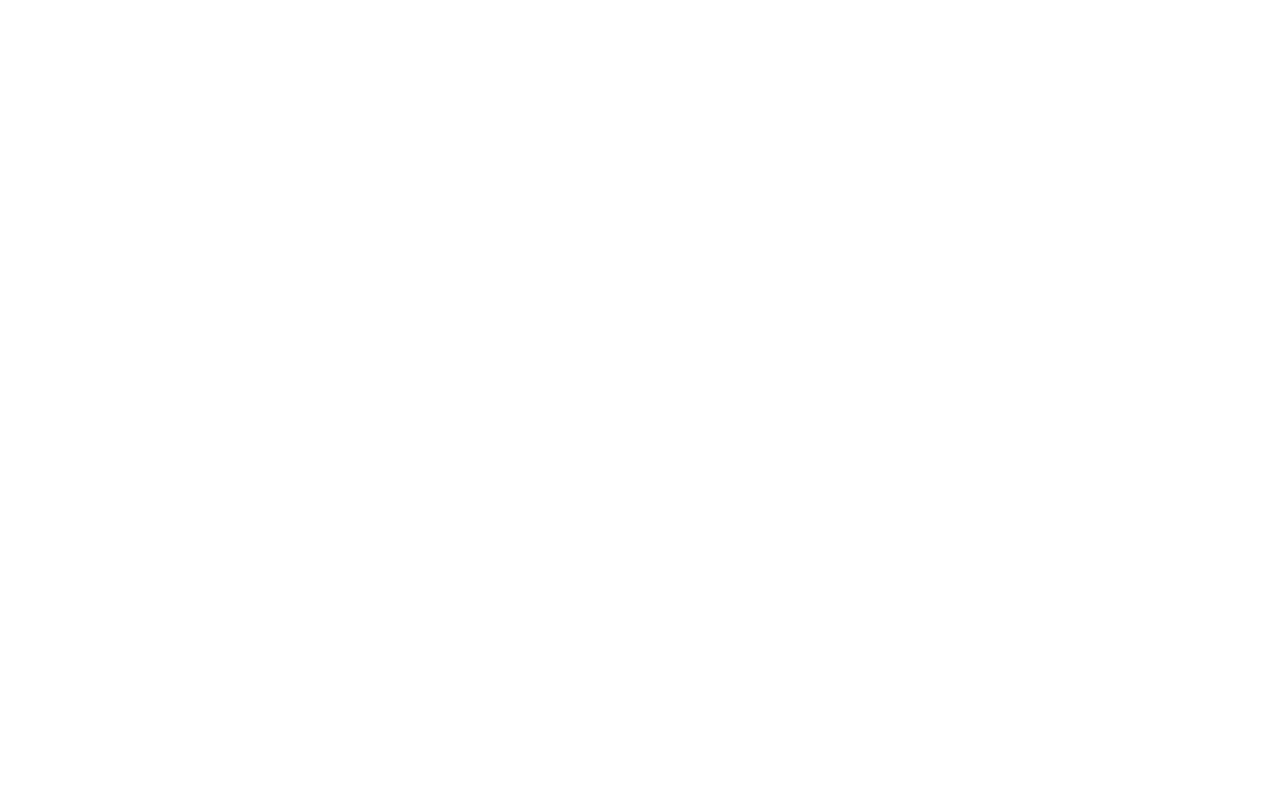
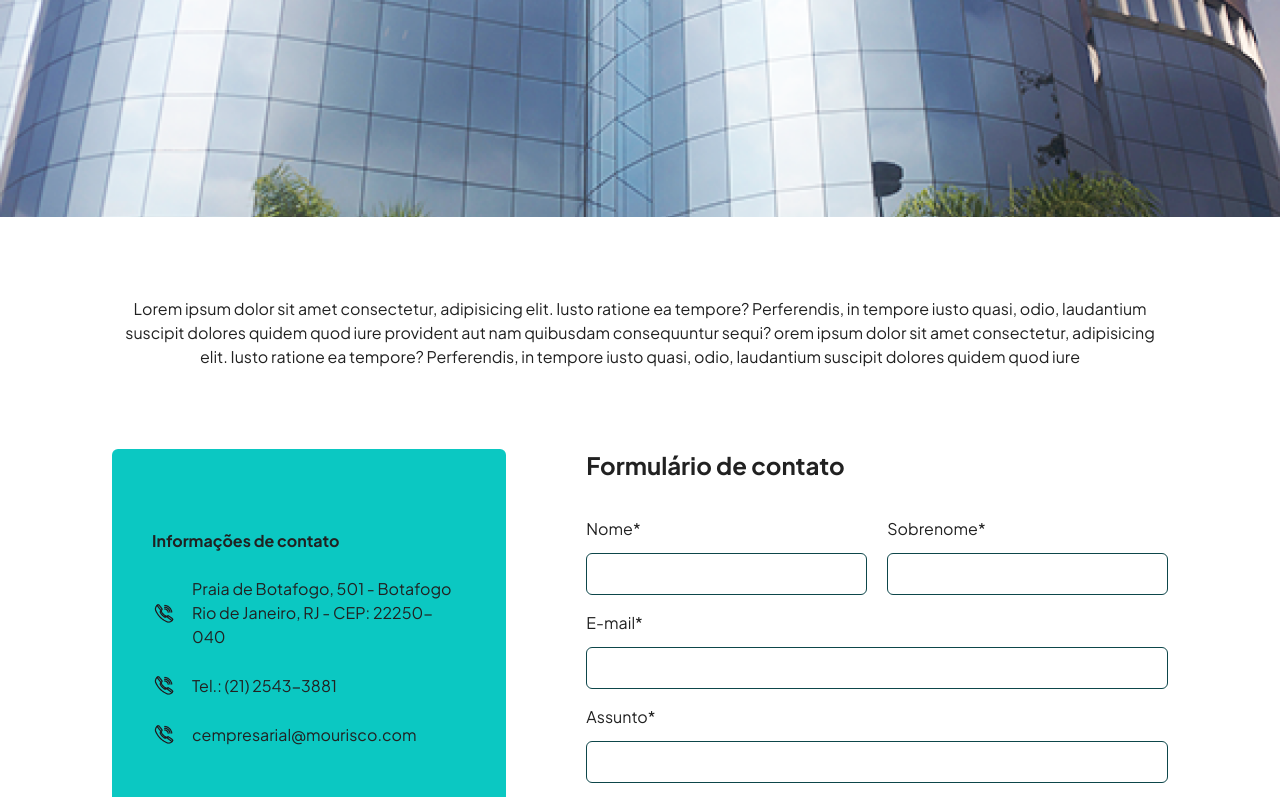
Before and after one commit to LuscaCid/CEM-Website, a React (Vite) app: page /contact in a window 1280 px wide. Before the commit this address had no page. Shown: the part 500-1297 px from the top of the page. Before the commit the page ends 800 px from the top, so only its background shows below. Built offline with nearby package versions, Linux system fonts and the light colour scheme.

Commit message:
feat: formulario e pagina de contato adicionados

```diff
--- a/package.json
+++ b/package.json
@@ -4,7 +4,7 @@
   "version": "0.0.0",
   "type": "module",
   "scripts": {
-    "server" : "json-server server.json -p 8080",
+    "server": "json-server server.json -p 8080",
     "dev": "vite",
     "build": "tsc -b && vite build",
     "lint": "eslint .",
--- /dev/null
+++ b/src/Pages/Contact.tsx
@@ -0,0 +1,117 @@
+import { TopPageIndicator } from "../components/TopPageIndicator";
+import Fachada from "../assets/Fachada.png"
+import { Section } from "../components/Sections";
+import Phone from "../assets/Icons/Phone icon.png"
+import Address from "../assets/Icons/Address Icon.png"
+import Email from "../assets/Icons/Email Icon.png"
+import { FormProvider, useForm, useFormContext } from "react-hook-form";
+import { z } from "zod";
+import { zodResolver } from "@hookform/resolvers/zod";
+import { useMutation } from "@tanstack/react-query";
+import { api } from "../services/api";
+import { Button } from "../ui/Button";
+const formSchema = z.object({
+  name : z.string().min(3, { message : "Nome curto demais"}),
+  surname : z.string().min(3, { message : "Sobrenome curto demais"}),
+  email : z.string().email(),
+  subject : z.string().min(3),
+  message : z.string().min(10, { message : "Mensagem curta demais"}),
+});
+type FormSchema = z.infer<typeof formSchema>
+type InputKey = keyof FormSchema
+export function Contact (){
+  const methods = useForm<FormSchema>({
+    resolver : zodResolver(formSchema)
+  });
+  const { mutateAsync : sendMessageAsync } = useMutation({
+    mutationFn : async (data : FormSchema) => {
+      const response = await api.post("send_message", data );
+      return response.data;
+    },
+    mutationKey : ["send-contact"]
+  });
+  const handleSubmitForm = async (data : FormSchema) => {
+
+    try {
+      await sendMessageAsync(data);
+    }catch (error : unknown) {
+    }
+  }
+  return (
+    <main className="w-full">
+      <TopPageIndicator page="Contact"/>
+      <img src={Fachada} className="w-full mt-8 object-cover aspect-video max-h-[500px]" alt="" />
+      <Section  description="Lorem ipsum dolor sit amet consectetur, adipisicing elit. Iusto ratione ea tempore? Perferendis, in tempore iusto quasi, odio, laudantium suscipit dolores quidem quod iure provident aut nam quibusdam consequuntur sequi? orem ipsum dolor sit amet consectetur, adipisicing elit. Iusto ratione ea tempore? Perferendis, in tempore iusto quasi, odio, laudantium suscipit dolores quidem quod iure"   >
+        <main className="w-full flex justify-between mt-20 gap-20">
+          <aside className="bg-main py-20 px-10 h-full w-2/5 rounded-md">
+            <ul className="flex flex-col gap-6">
+              <legend className="font-bold">
+                Informações de contato
+              </legend>
+              <li className="flex gap-4 items-center"><img src={Phone} alt="" /> Praia de Botafogo, 501 - Botafogo Rio de Janeiro, RJ - CEP:  22250-040 </li>
+              <li className="flex gap-4 items-center"><img src={Phone} alt="" /> Tel.: (21) 2543-3881</li>
+              <li className="flex gap-4 items-center"><img src={Phone} alt="" /> cempresarial@mourisco.com</li>
+            </ul>
+          </aside>
+          <FormProvider {...methods}>
+            <form
+              className="flex flex-col w-[60%] gap-4 "
+              onSubmit={methods.handleSubmit(handleSubmitForm)}>
+              <legend className="text-2xl font-bold mb-5">Formulário de contato</legend>
+              <header className="flex items-center gap-5">
+                <CustomFieldSet<InputKey>
+                  label="Nome"
+                  name="name"
+                  type="text"
+                />
+                <CustomFieldSet<InputKey>
+                  label="Sobrenome"
+                  name="surname"
+                  type="text"
+                />
+              </header>
+              <CustomFieldSet<InputKey>
+                label="E-mail"
+                name="email"
+                type="email"
+              />
+              <CustomFieldSet<InputKey>
+                label="Assunto"
+                name="subject"
+                type="text"
+              />
+              <textarea {...methods.register("message")} className="border border-secondary rounded-md resize-none h-40 w-full p-4" placeholder="Digite sua mensagem..."></textarea>
+              <Button type="submit" title="Enviar" description="Submeter mensagem" />
+            </form>
+          </FormProvider>
+        </main>
+      </Section>
+      <iframe
+      className="w-full"
+      src="https://www.google.com/maps/embed?pb=!1m18!1m12!1m3!1d3673.9928662272396!2d-43.18326282581381!3d-22.95048983943219!2m3!1f0!2f0!3f0!3m2!1i1024!2i768!4f13.1!3m3!1m2!1s0x997ff0e299ea4b%3A0x24628b9194358b87!2sCentro%20Empresarial%20Mourisco!5e0!3m2!1spt-BR!2sbr!4v1727574147438!5m2!1spt-BR!2sbr" width="800" height="600"
+      loading="lazy">
+
+      </iframe>
+    </main>
+  );
+}
+
+interface CustomFieldsetProps <T extends string>{
+  label : string;
+  name : T;
+  type : "text" | "email" | "password"
+}
+function CustomFieldSet <T extends string>({label, name, type} : CustomFieldsetProps<T>) {
+  const methods = useFormContext();
+  return (
+    <fieldset className="flex flex-col gap-3 w-full">
+      <label htmlFor={name}>{label}*</label>
+      <input
+        type={type}
+        id={name}
+        required {...methods.register(name)}
+        className="rounded-md p-2 border border-secondary w-full"
+      />
+    </fieldset>
+  );
+}
--- a/src/Pages/Home.tsx
+++ b/src/Pages/Home.tsx
@@ -2,11 +2,9 @@
 import CentroConvencoes from "../assets/Caroussel/Centro-Convencoes-Corredor 2.png";
 import Motos from "../assets/Caroussel/Estacionamento-Moto.png";
 import elevador from "../assets/Caroussel/Portaria-Acesso.png";
-import { useRef } from "react";
 import { Button } from "../ui/Button";
 import { Section } from "../components/Sections";
 import { Metrics } from "../components/MetricsCard";
-import { TopPageRedirectButton } from "../components/TopPageRedirectButton";
 import { HomeCompaniesPartners } from "../components/HomeCompaniesPartnersSection";
 import { NoticeCard } from "../components/NoticeCard";
 import { useQuery } from "@tanstack/react-query";
--- a/src/Pages/StructureEvents.tsx
+++ b/src/Pages/StructureEvents.tsx
@@ -68,7 +68,6 @@
       return response.data;
     }
   });
-
   return (
     <main>
       <TopPageIndicator page ="StructureEvents"/>
--- a/src/Routes/index.routes.tsx
+++ b/src/Routes/index.routes.tsx
@@ -4,6 +4,7 @@
 import { StructureEvents } from "../Pages/StructureEvents";
 import { About } from "../Pages/About";
 import { Blog } from "../Pages/Blog";
+import { Contact } from "../Pages/Contact";
 
 export const ApplicationRouter = () => {
   return (
@@ -14,6 +15,7 @@
           <Route path="/about" element ={<About />}/>
           <Route path="/structureEvents" element ={<StructureEvents />}/>
           <Route path="/blog" element ={<Blog />}/>
+          <Route path="/contact" element ={<Contact />}/>
         </Route>
       </Routes>
     </BrowserRouter>
--- a/src/ui/Button.tsx
+++ b/src/ui/Button.tsx
@@ -12,7 +12,7 @@
             type={props.type || "button"}
             onClick={props.onClick}
             title={props.description}
-            className="bg-main-btn hover:opacity-80 transition duration-150 rounded-md py-2 px-6 text-white font-semibold"
+            className="bg-main-btn hover:opacity-80 transition duration-150 rounded-md py-2 px-6 text-white font-semibold w-fit"
         >
             {props.title}
         </button>
```
Also changed, not shown: src/assets/Fachada.png (added), src/assets/Icons/Address Icon.png (added).
